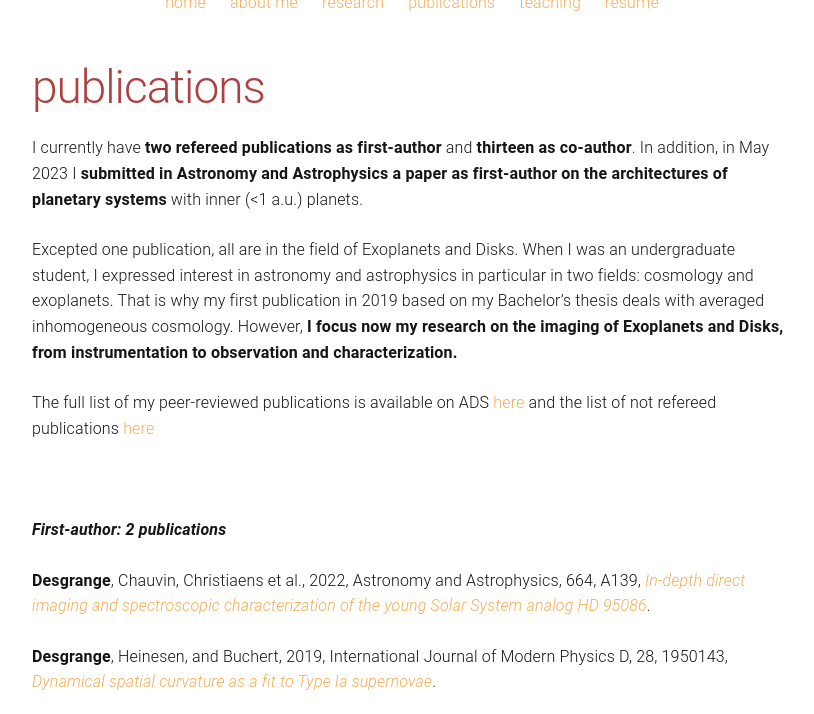
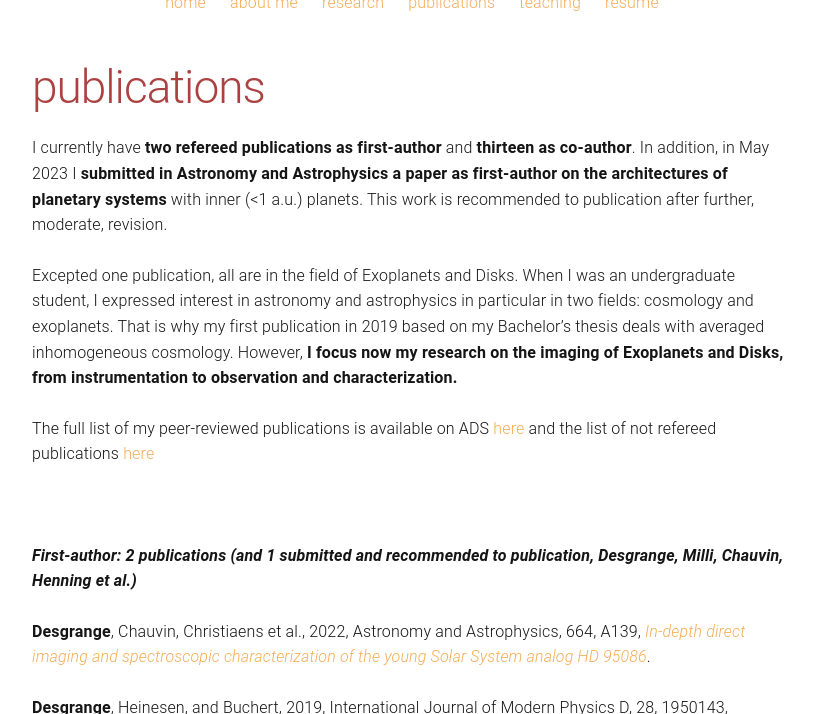
Before and after one commit to cdesgrange/cdesgrange.github.io, a Jekyll site: the page built from publications.md, in a window 1280 px wide and 900 px high, cut to the strip 186-900 px from the top of the window. Shown: the whole strip, without its empty margins (228-1042 px from the left). Built offline with Jekyll 4.4.1, drawn with Linux system fonts in a browser that asks for light colours.

Commit message:
Update publications.md for the recommended publication Architecture of planetary systems

```diff
--- a/publications.md
+++ b/publications.md
@@ -4,7 +4,7 @@ title: publications
 permalink: /publications/
 ---
 
-I currently have <b>two refereed publications as first-author</b> and <b>thirteen as co-author</b>. In addition, in May 2023 I <b>submitted in Astronomy and Astrophysics a paper as first-author on the architectures of planetary systems</b> with inner (<1 a.u.) planets.
+I currently have <b>two refereed publications as first-author</b> and <b>thirteen as co-author</b>. In addition, in May 2023 I <b>submitted in Astronomy and Astrophysics a paper as first-author on the architectures of planetary systems</b> with inner (<1 a.u.) planets. This work is recommended to publication after further, moderate, revision.
 
 Excepted one publication, all are in the field of Exoplanets and Disks. When I was an undergraduate student, I expressed interest in astronomy and astrophysics in particular in two fields: cosmology and exoplanets. That is why my first publication in 2019 based on my Bachelor's thesis deals with averaged inhomogeneous cosmology. However, <b>I focus now my research on the imaging of Exoplanets and Disks, from instrumentation to observation and characterization.</b>
 
@@ -14,7 +14,7 @@ The full list of my peer-reviewed publications is available on ADS <a href="http
 
 <br>
 
-<strong>*First-author: 2 publications*</strong>
+<strong>*First-author: 2 publications (and 1 submitted and recommended to publication, Desgrange, Milli, Chauvin, Henning et al.)* </strong>
 
   <b>Desgrange</b>, Chauvin, Christiaens et al., 2022, Astronomy and Astrophysics, 664, A139, <i><a href="https://ui.adsabs.harvard.edu/abs/2022A%26A...664A.139D/abstract">In-depth direct imaging and spectroscopic characterization of the young Solar System analog HD 95086</a></i>.
 
```
